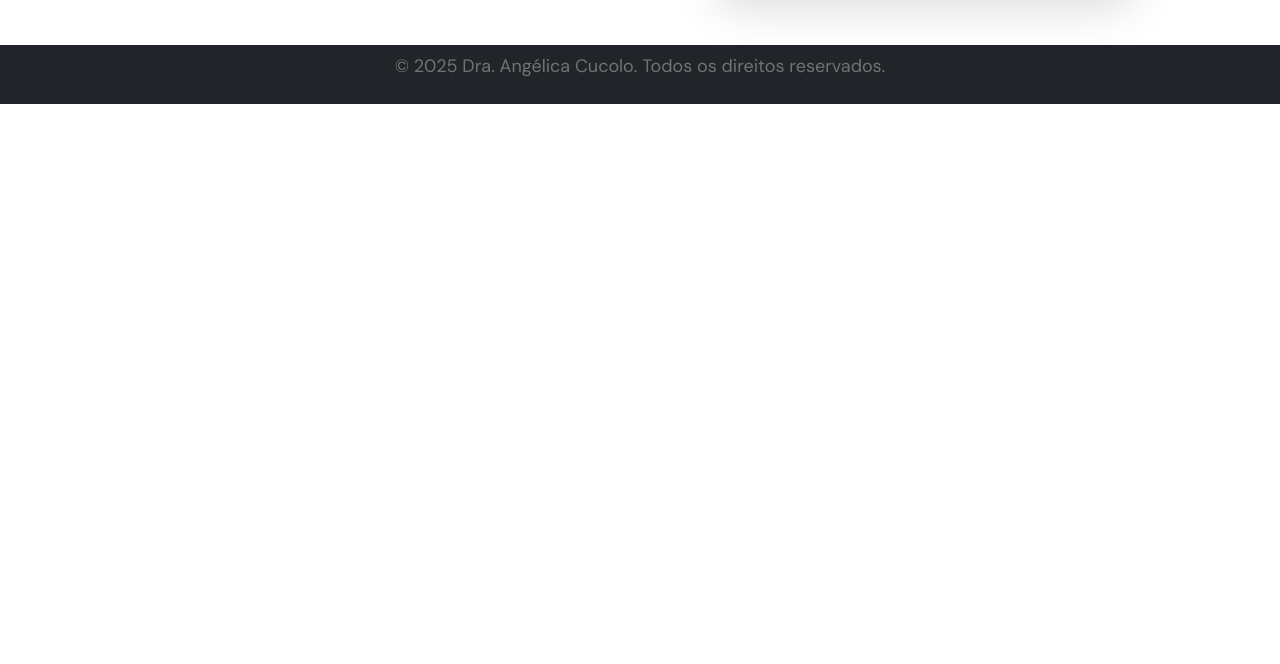
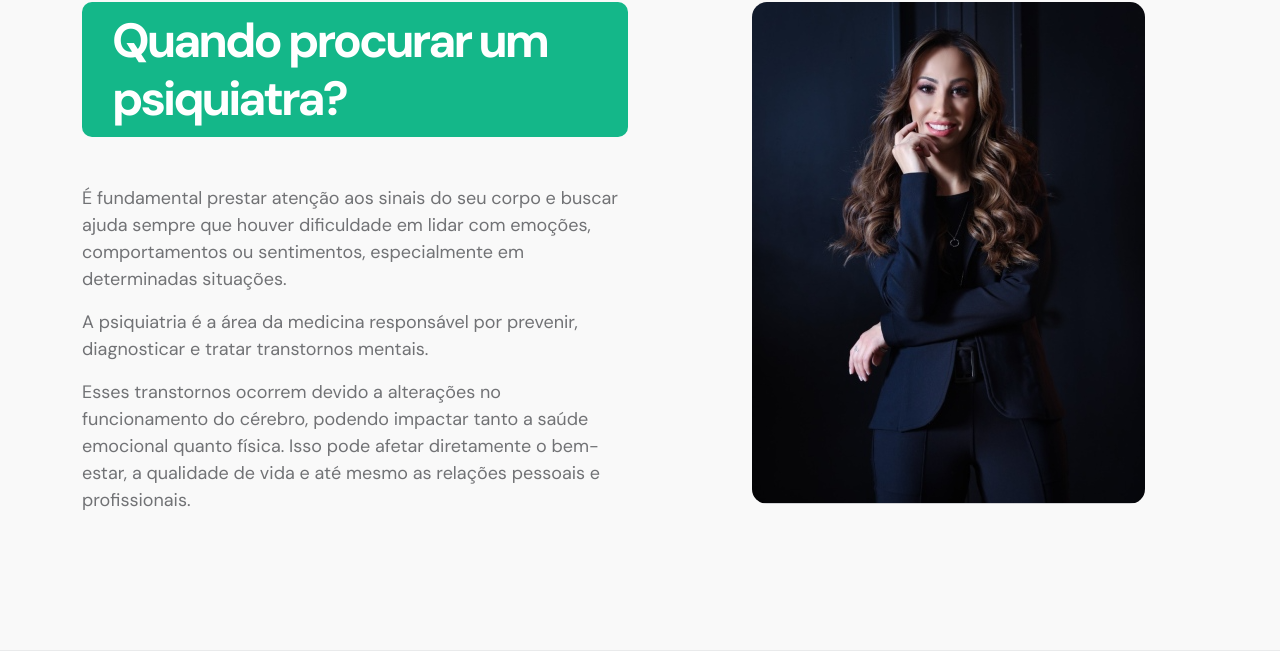
Before and after one commit to TomazCF/Portfolio, a plain HTML site: page index.html in a window 1280 px wide. Shown: the part 4342-5006 px from the top of the page. Before the commit the page ends 4446 px from the top, so only its background shows below. Drawn offline with Linux system fonts and the light colour scheme.

Commit message:
Update index.html

```diff
--- a/index.html
+++ b/index.html
@@ -279,6 +279,39 @@
             </div>
         </section>
 
+        <section class="services section-padding">
+            <div class="container">
+                <div class="row justify-content-center">
+                    <!-- Coluna para o texto -->
+                    <div class="col-lg-6">
+                        <div class="section-title-wrap d-flex justify-content-center align-items-center mb-4">
+                            <h2 class="text-white mb-0">Quando procurar um psiquiatra?</h2>
+                        </div>
+                        <br>
+                        <p>É fundamental prestar atenção aos sinais do seu corpo e buscar ajuda sempre que houver
+                            dificuldade em lidar com emoções, comportamentos ou sentimentos, especialmente em
+                            determinadas situações.
+                        </p>
+                        <p>
+                            A psiquiatria é a área da medicina responsável por prevenir, diagnosticar e tratar
+                            transtornos mentais.
+                        </p>
+                        <p>
+                            Esses transtornos ocorrem devido a alterações no funcionamento do cérebro, podendo impactar
+                            tanto a saúde emocional quanto física. Isso pode afetar diretamente o bem-estar, a qualidade
+                            de vida e até mesmo as relações pessoais e profissionais.
+                        </p>
+                    </div>
+
+                    <!-- Coluna para a imagem -->
+                    <div class="col-lg-6">
+                        <img src="images/dra2.png" alt="Imagem ilustrativa" class="img-fluid"
+                            style="border-radius: 15px; margin-left: 100px;">
+                    </div>
+                </div>
+            </div>
+        </section>
+
 
 
         <section class="projects py-3 section-padding" id="section_5">
```
